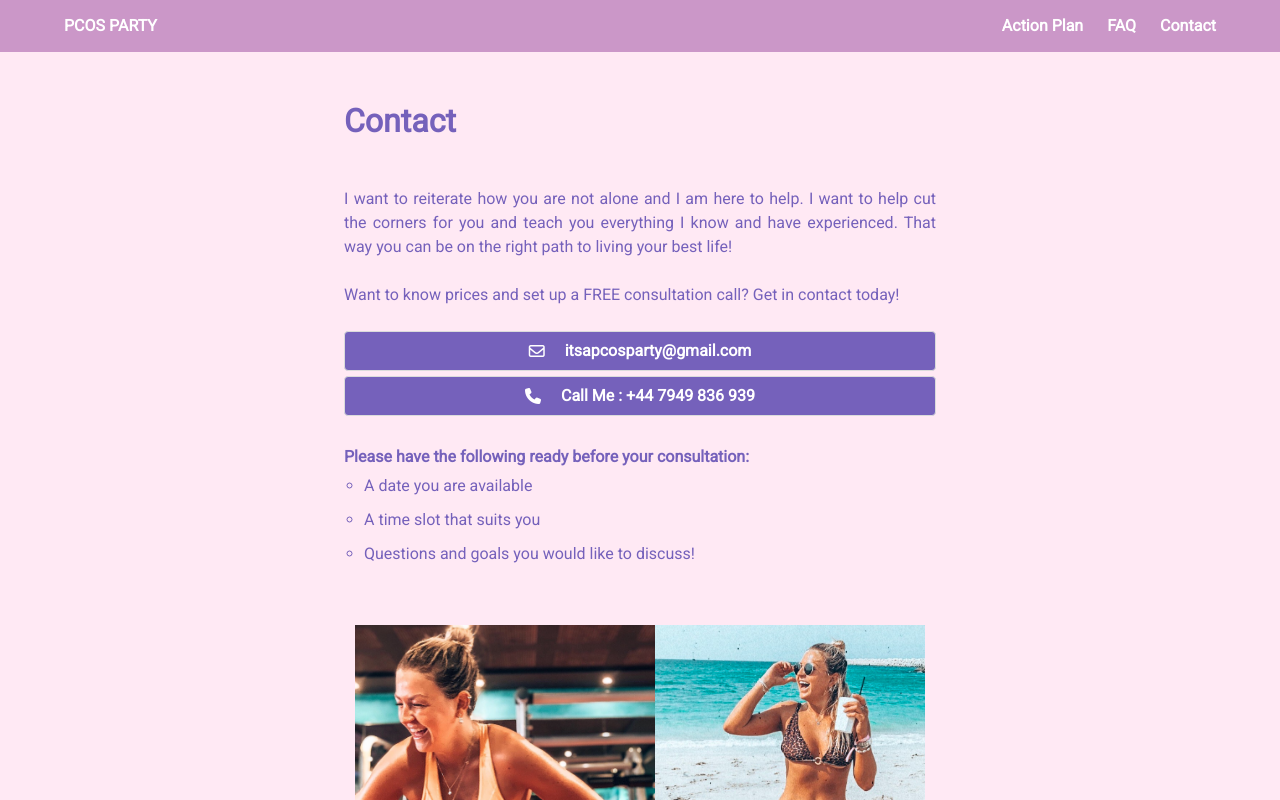
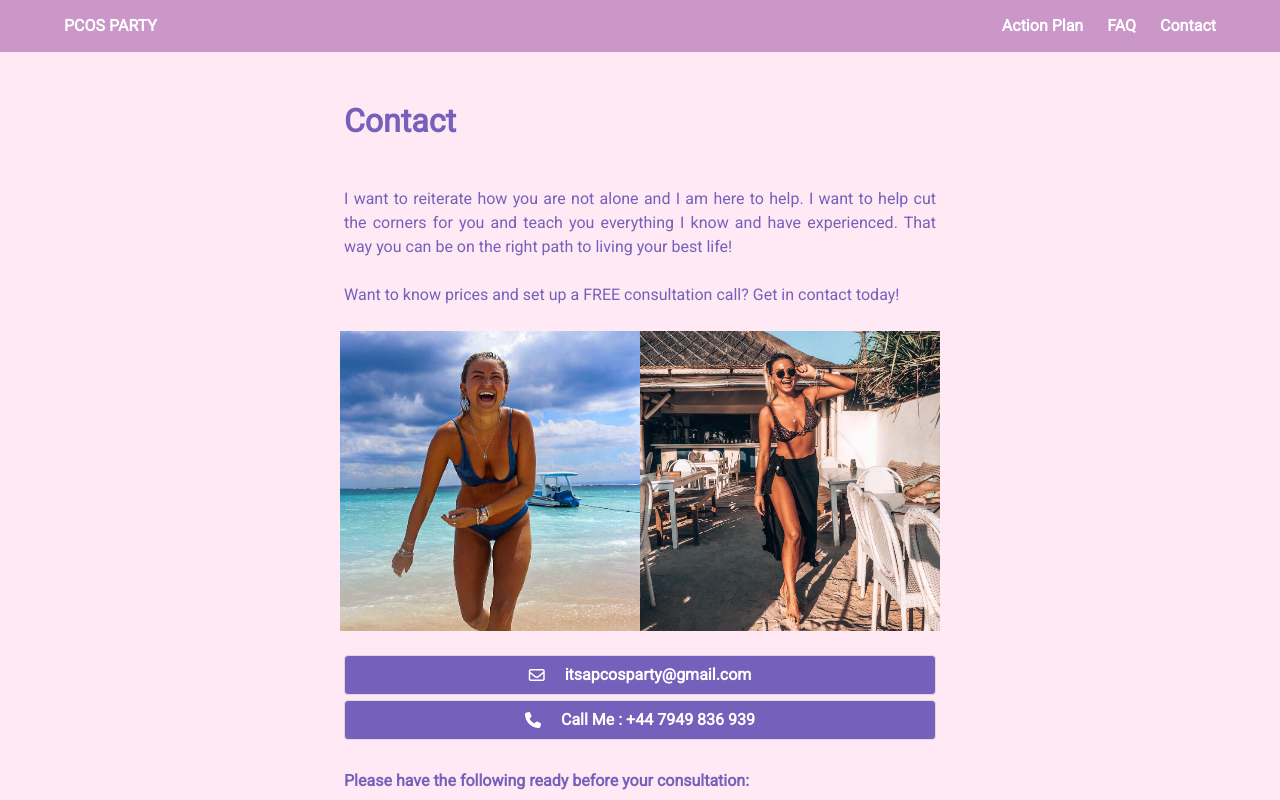
Before and after one commit to Fletch-7/pcos-launch, a React (Create React App) app: page /contact in a window 1280 px wide. Shown: the top 800 px of the page. Built offline with nearby package versions, Linux system fonts and the light colour scheme.

Commit message:
respoinse-14

```diff
--- a/src/App.scss
+++ b/src/App.scss
@@ -309,6 +309,12 @@ span{
   text-align: justify;
   text-justify: inter-word;
   }
+  .contact-container{
+    display: flex;
+    flex-direction: row;
+    justify-content: center;
+    align-items: center;
+  }
   .icons{
     display: flex;
     flex-direction: column;
--- a/src/components/common/Contact.js
+++ b/src/components/common/Contact.js
@@ -2,6 +2,8 @@ import React from 'react'
 
 import P1 from '../assets/gym-1.JPG'
 import P2 from '../assets/profile-2.JPG'
+import P3 from '../assets/beach.JPG'
+import P4 from '../assets/beach-2.JPG'
 
 class Contact extends React.Component{
   render(){
@@ -14,6 +16,11 @@ class Contact extends React.Component{
         <p>I want to reiterate how you are not alone and I am here to help. I want to help cut the corners for you and teach you everything I know and have experienced. That way you can be on the right path to living your best life! </p>
         <br/>
         <p>Want to know prices and set up a FREE consultation call? Get in contact today!</p>
+        <br/>
+        <div className="contact-container">
+        <img src={P3} id="profile" alt="pic" className="is-flex-mobile"/>
+        <img src={P4} id="profile" alt="pic" className="is-hidden-mobile"/>
+        </div>
         <br/>
         <a href="mailto:itsapcosparty@gmail.com" className="button" alt="link"><i className="far fa-envelope"></i><span>itsapcosparty@gmail.com</span></a>
         <a href="tel:+44 7949 836 939" className="button" alt="link"><i className="fas fa-phone"></i><span>Call Me : +44 7949 836 939</span></a>
```
Also changed, not shown: src/components/assets/beach-2.JPG (added).
